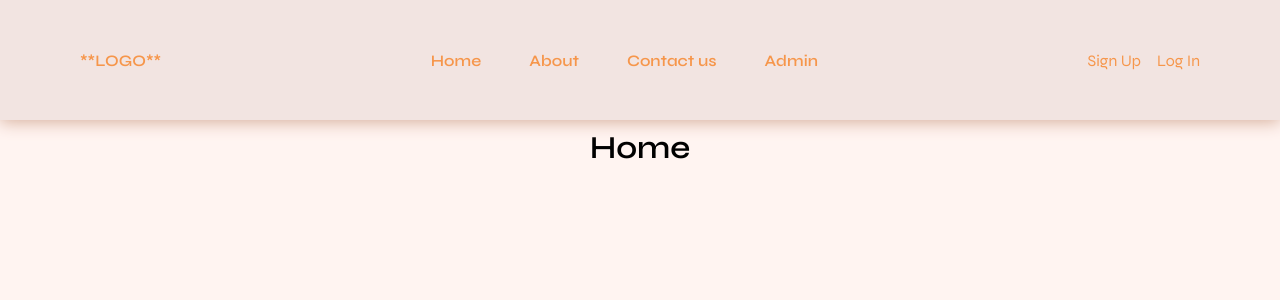
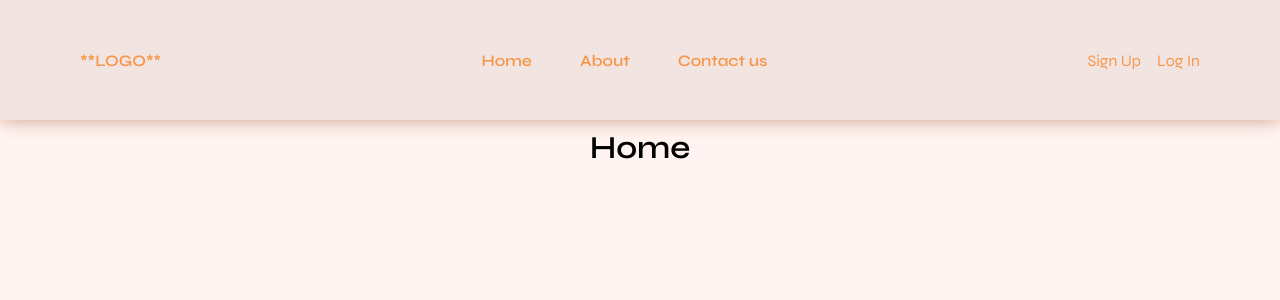
Before and after one commit to uit-inf-2900/Team12, a React (Create React App) app in the folder front/: page / in a window 1280 px wide. Shown: the top 300 px of the page. Built offline with nearby package versions, Linux system fonts and the light colour scheme.

Commit message:
🐛 Add isLoggedIn prop to AdminView component to make sure you dont get the admin page if not logged in

```diff
--- a/front/src/Components/NavBar.js
+++ b/front/src/Components/NavBar.js
@@ -21,14 +21,14 @@ const UserView = () => {
   );
 };
 
-const AdminView = ({ isAdmin }) => {
+const AdminView = ({ isAdmin, isLoggedIn }) => {
   return(
     <>
       {/* Dont want to show the contact page if you have admin privilages */}
       {!isAdmin && <li className="nav-item"><NavLink to="/contactus" className="nav-link">Contact us</NavLink></li>}
 
       {/* Show the admin page if you have admin prvileges */}
-      {isAdmin && <li className="nav-item"><NavLink to="/adminpage" className="nav-link">Admin</NavLink></li>}
+      {isAdmin && isLoggedIn && <li className="nav-item"><NavLink to="/adminpage" className="nav-link">Admin</NavLink></li>}
     </>
   );
 };
```
